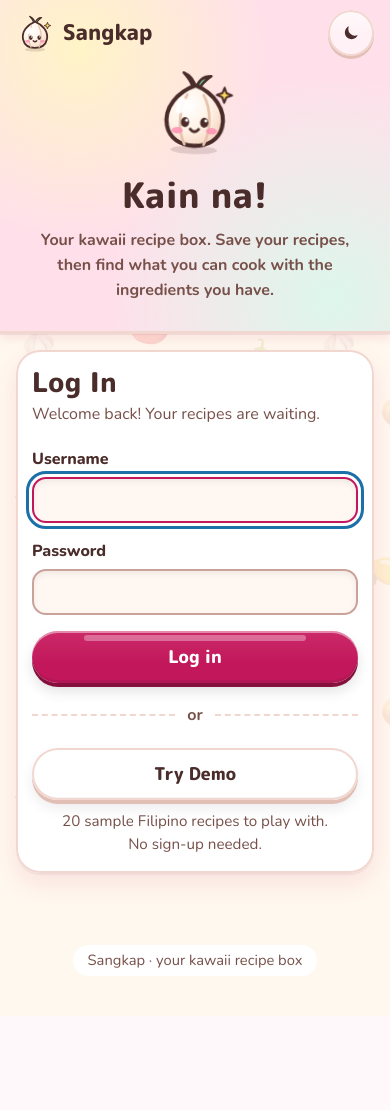
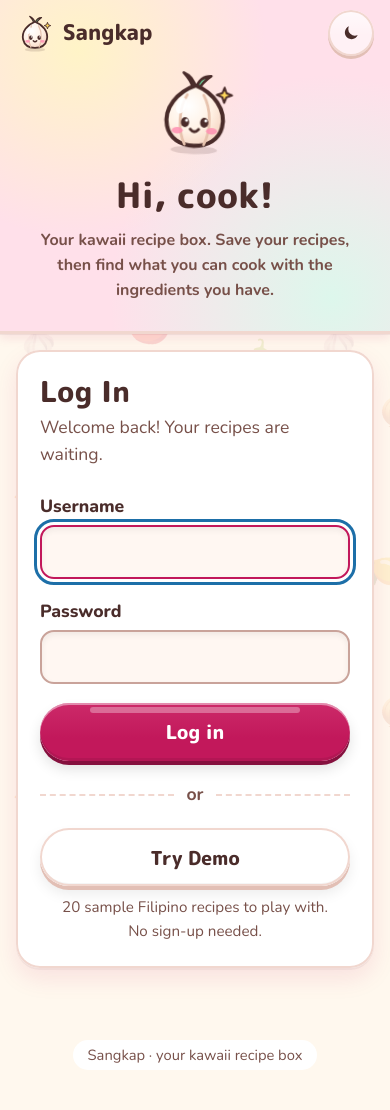
Before and after one commit to jcatibog014/recipe_organizer, a Flask app: page /login?next=/recipes/1/cook in a window 390 px wide. Before the commit the page ends 968 px from the top, so only its background shows below. Run offline with Flask 3, Linux system fonts and the light colour scheme; some libraries are stand-ins or nearby versions.

Commit message:
Login page: "Hi, cook!" and a bigger login card
- The welcome says "Hi, cook!" instead of "Kain na!".
- The login card is wider (36rem), with more padding, a bigger "Log In"
  heading, taller boxes and buttons and larger text. Phones keep a
  slightly smaller padding so the boxes stay wide.

Co-Authored-By: Claude Opus 5.5 <noreply@anthropic.com>

```diff
--- a/sangkap/static/style.css
+++ b/sangkap/static/style.css
@@ -1388,11 +1388,13 @@ details.paste summary { cursor: pointer; font-weight: 800; min-height: 44px; dis
   display: flex;
   flex-direction: column;
   justify-content: center;
-  max-width: 30rem;
-}
-.login-card { margin: 0; padding: 28px; }
-.login-card h2 { margin-bottom: 4px; font-size: 1.7rem; }
-.login-card .form { margin-top: 20px; }
+  max-width: 36rem;
+}
+.login-card { margin: 0; padding: 2.5rem; font-size: 1.1rem; }
+.login-card h2 { margin-bottom: 6px; font-size: 2.1rem; }
+.login-card .form { margin-top: 24px; gap: 1.2rem; }
+.login-card input { min-height: 54px; font-size: 1.1rem; }
+.login-card .button-large { min-height: 58px; font-size: 1.2rem; }
 .button-large { min-height: 52px; font-size: 1.1rem; }
 .button-block { width: 100%; }
 
@@ -1487,6 +1489,8 @@ details.paste summary { cursor: pointer; font-weight: 800; min-height: 44px; dis
   .toolbar .field { flex: 1 1 8rem; }
   .toolbar .search-box { flex-basis: 100%; }
   .setting-row { grid-template-columns: minmax(0, 1fr); }
+  .login-card { padding: 1.5rem; }
+  .login-card h2 { font-size: 1.8rem; }
 }
 
 /* ---------- Motion and print ---------- */
--- a/sangkap/templates/base.html
+++ b/sangkap/templates/base.html
@@ -129,7 +129,7 @@
         {# The login page: a big welcome instead of the menu. #}
         <div class="welcome">
           <img class="welcome-logo" src="{{ url_for('static', filename='icons/logo.svg') }}" alt="" width="140" height="140">
-          <h1>Kain na!</h1>
+          <h1>Hi, cook!</h1>
           <p>Your kawaii recipe box. Save your recipes, then find what you can cook with the ingredients you have.</p>
         </div>
       {% endif %}
```
Also changed, not shown: AGENTS.md (+1 -1 lines), docs/PLAN.md (+1 -1 lines), 3 other files.
